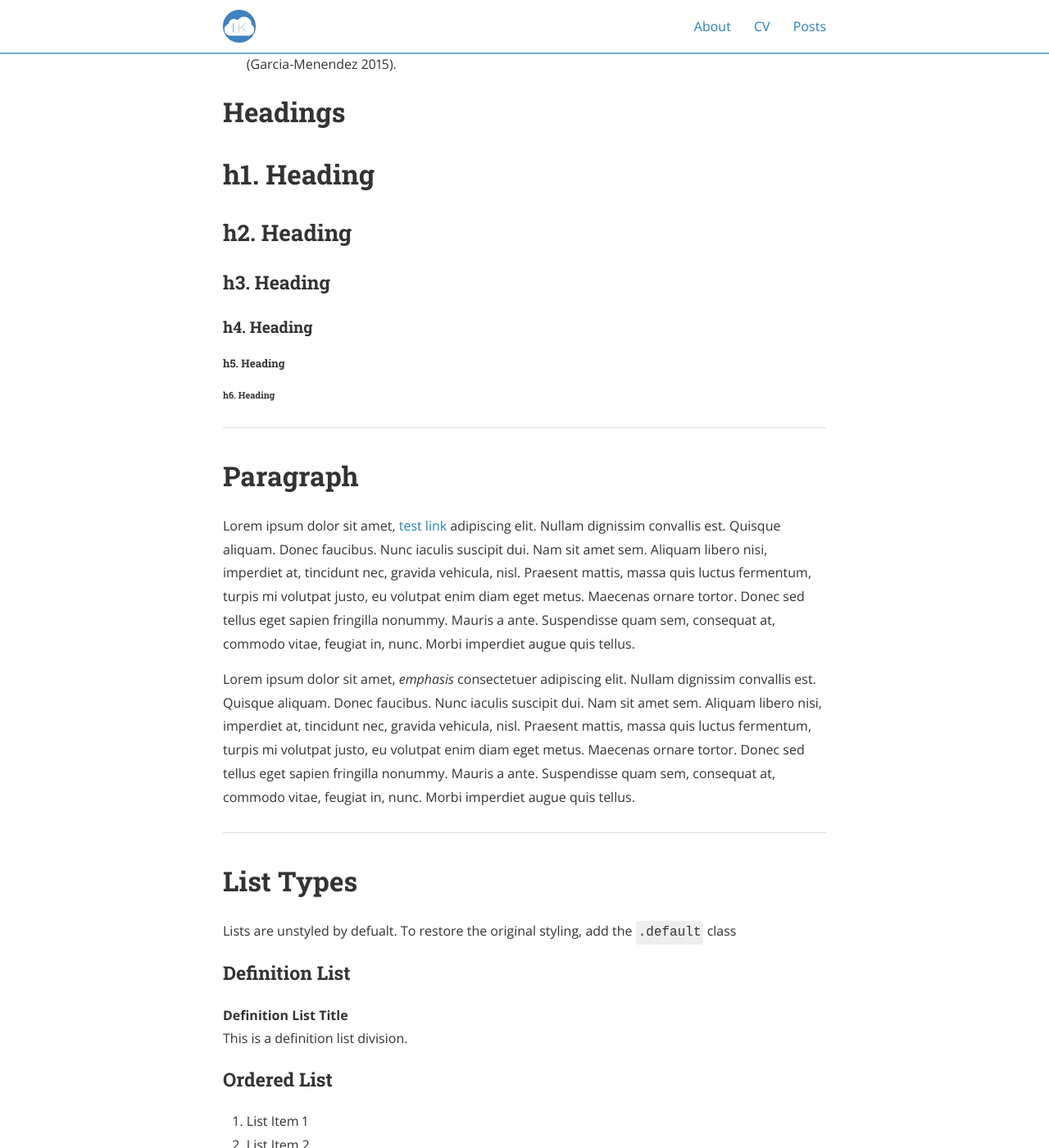
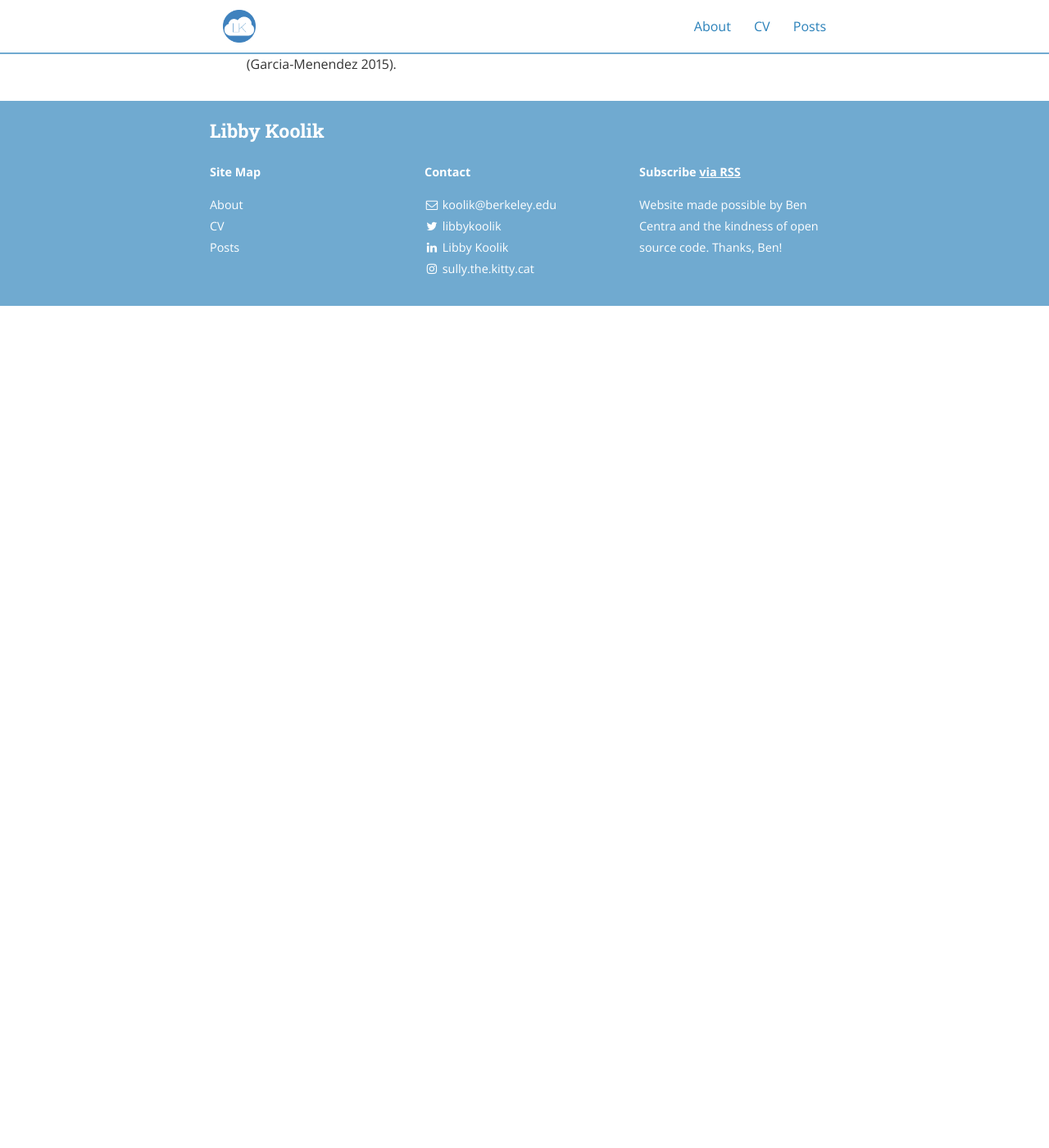
Before and after one commit to lkoolik/lkoolik.github.io, a Jekyll site: the page built from cv.md, in a window 1280 px wide and 1400 px high, scrolled down 2391 px. Shown: the whole window at 82% size. Built offline with Jekyll 4.4.1, drawn with Linux system fonts in a browser that asks for light colours; nearby versions of some CDN libraries; after the commit the page ends 2764 px from its top, so only the background shows below that; some of the changed text lies outside the part shown.

Commit message:
Update cv.md

```diff
--- a/cv.md
+++ b/cv.md
@@ -70,149 +70,3 @@ main_nav: true
   <li>Compared levels of ozone and particulate matter in different policy scenarios with overall costs of implementation, contributing to a report to the EPA that advises them on which policy to pursue.</li>
   <li>Performed BenMAP simulations, contributing to results published in a paper entitled “U.S. Air Quality and Health Benefits from Avoided Climate Change under Greenhouse Gas Mitigation” (Garcia-Menendez 2015).</li>
 </ul>
-
-<h1 id="headings">Headings</h1>
-
-<h1>h1. Heading</h1>
-<h2>h2. Heading</h2>
-<h3>h3. Heading</h3>
-<h4>h4. Heading</h4>
-<h5>h5. Heading</h5>
-<h6>h6. Heading</h6>
-
-<hr>
-
-<h1 id="paragraph">Paragraph</h1>
-
-<p>Lorem ipsum dolor sit amet, <a href="#" title="test link">test link</a> adipiscing elit. Nullam dignissim convallis est. Quisque aliquam. Donec faucibus. Nunc iaculis suscipit dui. Nam sit amet sem. Aliquam libero nisi, imperdiet at, tincidunt nec, gravida vehicula, nisl. Praesent mattis, massa quis luctus fermentum, turpis mi volutpat justo, eu volutpat enim diam eget metus. Maecenas ornare tortor. Donec sed tellus eget sapien fringilla nonummy. Mauris a ante. Suspendisse quam sem, consequat at, commodo vitae, feugiat in, nunc. Morbi imperdiet augue quis tellus.</p>
-
-<p>Lorem ipsum dolor sit amet, <em>emphasis</em> consectetuer adipiscing elit. Nullam dignissim convallis est. Quisque aliquam. Donec faucibus. Nunc iaculis suscipit dui. Nam sit amet sem. Aliquam libero nisi, imperdiet at, tincidunt nec, gravida vehicula, nisl. Praesent mattis, massa quis luctus fermentum, turpis mi volutpat justo, eu volutpat enim diam eget metus. Maecenas ornare tortor. Donec sed tellus eget sapien fringilla nonummy. Mauris a ante. Suspendisse quam sem, consequat at, commodo vitae, feugiat in, nunc. Morbi imperdiet augue quis tellus.</p>
-
-<hr>
-
-<h1 id="list_types">List Types</h1>
-
-<p>Lists are unstyled by defualt. To restore the original styling, add the <code>.default</code> class</p>
-
-<h3>Definition List</h3>
-<dl>
-  <dt>Definition List Title</dt>
-  <dd>This is a definition list division.</dd>
-</dl>
-
-<h3>Ordered List</h3>
-<ol>
-  <li>List Item 1</li>
-  <li>List Item 2</li>
-  <li>List Item 3</li>
-</ol>
-
-<h3>Unordered List</h3>
-<ul>
-  <li>List Item 1</li>
-  <li>List Item 2</li>
-  <li>List Item 3</li>
-</ul>
-
-<h3>Ordered List with <code>.default</code> class</h3>
-<ol class="default">
-  <li>List Item 1</li>
-  <li>List Item 2</li>
-  <li>List Item 3</li>
-</ol>
-
-<h3>Unordered List with <code>.default</code> class</h3>
-<ul class="default">
-  <li>List Item 1</li>
-  <li>List Item 2</li>
-  <li>List Item 3</li>
-</ul>
-
-<hr>
-
-<h1 id="form_elements">Fieldsets and Form Elements</h1>
-
-<fieldset>
-  <p>Lorem ipsum dolor sit amet, consectetuer adipiscing elit. Nullam dignissim convallis est. Quisque aliquam. Donec faucibus. Nunc iaculis suscipit dui. Nam sit amet sem. Aliquam libero nisi, imperdiet at, tincidunt nec, gravida vehicula, nisl. Praesent mattis, massa quis luctus fermentum, turpis mi volutpat justo, eu volutpat enim diam eget metus.</p>
-
-  <form>
-    <h2>Form Element</h2>
-
-    <p>Lorem ipsum dolor sit amet, consectetuer adipiscing elit. Nullam dignissim convallis est. Quisque aliquam. Donec faucibus. Nunc iaculis suscipit dui.</p>
-
-    <p><label for="text_field">Text Field:</label>
-      <input type="text" id="text_field" /></p>
-
-    <p><label for="text_area">Text Area:</label>
-      <textarea id="text_area"></textarea></p>
-
-    <p><label for="select_element">Select Element:</label>
-      <select name="select_element">
-        <optgroup label="Option Group 1">
-          <option value="1">Option 1</option>
-          <option value="2">Option 2</option>
-          <option value="3">Option 3</option>
-        </optgroup>
-        <optgroup label="Option Group 2">
-          <option value="1">Option 1</option>
-          <option value="2">Option 2</option>
-          <option value="3">Option 3</option>
-        </optgroup>
-    </select></p>
-
-    <p><label for="radio_buttons">Radio Buttons:</label>
-      <label>
-        <input type="radio" class="radio" name="radio_button" value="radio_1" /> Radio 1
-      </label>
-      <label>
-        <input type="radio" class="radio" name="radio_button" value="radio_2" /> Radio 2
-      </label>
-      <label>
-        <input type="radio" class="radio" name="radio_button" value="radio_3" /> Radio 3
-      </label>
-    </p>
-
-    <p><label for="checkboxes">Checkboxes:</label>
-      <label>
-        <input type="checkbox" class="checkbox" name="checkboxes" value="check_1" /> Checkbox 1
-      </label>
-      <label>
-        <input type="checkbox" class="checkbox" name="checkboxes" value="check_2" /> Checkbox 2
-      </label>
-      <label>
-        <input type="checkbox" class="checkbox" name="checkboxes" value="check_3" /> Checkbox 3
-      </label>
-    </p>
-
-    <p><label for="password">Password:</label>
-      <input type="password" class="password" name="password" />
-    </p>
-
-    <p><label for="file">File Input:</label>
-      <input type="file" class="file" name="file" />
-    </p>
-
-
-    <p><input type="submit" value="Submit" /></p>
-  </form>
-</fieldset>
-
-<hr>
-
-<h1 id="tables">Tables</h1>
-
-<table cellspacing="0" cellpadding="0">
-  <tr>
-    <th>Table Header 1</th><th>Table Header 2</th><th>Table Header 3</th>
-  </tr>
-  <tr>
-    <td>Division 1</td><td>Division 2</td><td>Division 3</td>
-  </tr>
-  <tr class="even">
-    <td>Division 1</td><td>Division 2</td><td>Division 3</td>
-  </tr>
-  <tr>
-    <td>Division 1</td><td>Division 2</td><td>Division 3</td>
-  </tr>
-</table>
-</div>
```
